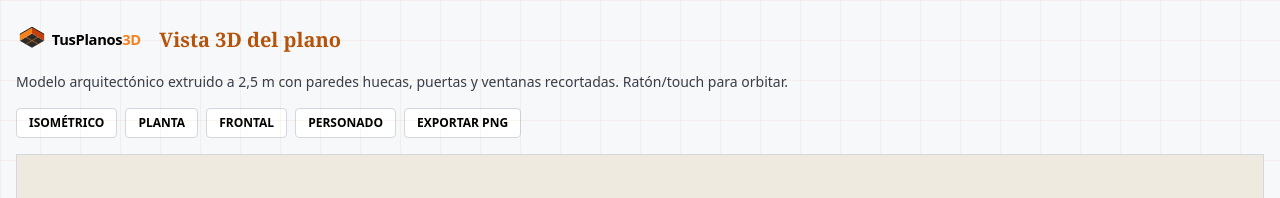
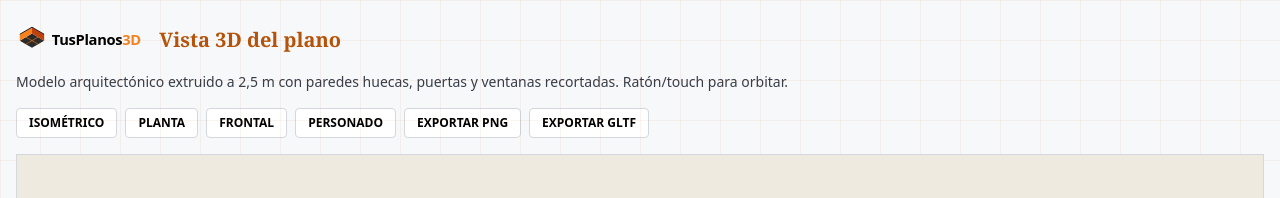
Before and after one commit to montyxace-sys/pnanos3d, a Next.js app: page /vista-3d in a window 1280 px wide. Shown: the top 198 px of the page. Built offline with nearby package versions, Linux system fonts and the light colour scheme; no server answers.

Commit message:
feat: export GLTF from 3D viewer

```diff
--- a/src/components/plano/Plan3D.tsx
+++ b/src/components/plano/Plan3D.tsx
@@ -33,6 +33,7 @@ export default function Plan3D() {
   const controlsRef = useRef<any>(null);
   const centerRef = useRef<[number, number, number]>([0, 0.5, 0]);
   const rendererRef = useRef<any>(null);
+  const modelRef = useRef<any>(null);
 
   useEffect(() => {
     setDoc(loadDoc());
@@ -52,6 +53,9 @@ export default function Plan3D() {
 
       const scene = new THREE.Scene();
       scene.background = new THREE.Color(0xeeeadf);
+      const model = new THREE.Group();
+      scene.add(model);
+      modelRef.current = model;
 
       const camera = new THREE.PerspectiveCamera(
         60,
@@ -151,7 +155,7 @@ export default function Plan3D() {
             if (edge === "top") seg.position.set(x + cursor + segLen / 2, wallHeight / 2, z + h - thick / 2);
             if (edge === "left") seg.position.set(x + thick / 2, wallHeight / 2, z + cursor + segLen / 2);
             if (edge === "right") seg.position.set(x + w - thick / 2, wallHeight / 2, z + cursor + segLen / 2);
-            scene.add(seg);
+            model.add(seg);
           }
           cursor = Math.max(cursor, o.e);
         });
@@ -164,7 +168,7 @@ export default function Plan3D() {
           if (edge === "top") seg.position.set(x + cursor + segLen / 2, wallHeight / 2, z + h - thick / 2);
           if (edge === "left") seg.position.set(x + thick / 2, wallHeight / 2, z + cursor + segLen / 2);
           if (edge === "right") seg.position.set(x + w - thick / 2, wallHeight / 2, z + cursor + segLen / 2);
-          scene.add(seg);
+          model.add(seg);
         }
 
         merged.forEach((o) => {
@@ -180,7 +184,7 @@ export default function Plan3D() {
             if (horizontal && edge === "top") panel.position.set(x + center, wallHeight * 0.45, z + h - thick / 2);
             if (!horizontal && edge === "left") panel.position.set(x + thick / 2, wallHeight * 0.45, z + center);
             if (!horizontal && edge === "right") panel.position.set(x + w - thick / 2, wallHeight * 0.45, z + center);
-            scene.add(panel);
+            model.add(panel);
           } else {
             const panel = new THREE.Mesh(
               new THREE.BoxGeometry(horizontal ? width : 0.05, 0.06, horizontal ? 0.05 : width),
@@ -190,7 +194,7 @@ export default function Plan3D() {
             if (horizontal && edge === "top") panel.position.set(x + center, wallHeight * 0.72, z + h - thick / 2);
             if (!horizontal && edge === "left") panel.position.set(x + thick / 2, wallHeight * 0.72, z + center);
             if (!horizontal && edge === "right") panel.position.set(x + w - thick / 2, wallHeight * 0.72, z + center);
-            scene.add(panel);
+            model.add(panel);
           }
         });
       };
@@ -208,7 +212,7 @@ export default function Plan3D() {
           const mesh = new THREE.Mesh(new THREE.BoxGeometry(w, height, h), furnitureMaterial);
           mesh.position.set(px, height / 2, pz);
           mesh.rotation.y = angle;
-          scene.add(mesh);
+          model.add(mesh);
         });
 
       centerRef.current = [cosX, 0.5, cosZ];
@@ -325,6 +329,29 @@ export default function Plan3D() {
         >
           Exportar PNG
         </button>
+        <button
+          onClick={async () => {
+            const group = modelRef.current;
+            if (!group) return;
+            const mod = await import("three/examples/jsm/exporters/GLTFExporter.js");
+            const exporter = new mod.GLTFExporter();
+            exporter.parse(group, (result: any) => {
+              const payload = JSON.stringify(result, null, 2);
+              const blob = new Blob([payload], { type: "application/json" });
+              const url = URL.createObjectURL(blob);
+              const a = document.createElement("a");
+              a.href = url;
+              a.download = "tusplanos3d-vista-3d.gltf";
+              document.body.appendChild(a);
+              a.click();
+              document.body.removeChild(a);
+              URL.revokeObjectURL(url);
+            }, null, { binary: false });
+          }}
+          className="rounded border border-line bg-paper px-3 py-1.5 text-xs font-semibold uppercase text-ink hover:bg-paper-2"
+        >
+          Exportar GLTF
+        </button>
       </div>
       <div ref={mountRef} className="relative h-[78vh] min-h-[420px] w-full overflow-hidden border border-line bg-paper-2">
         {!ready && <div className="absolute inset-0 flex items-center justify-center text-muted">Cargando motor 3D...</div>}
```
